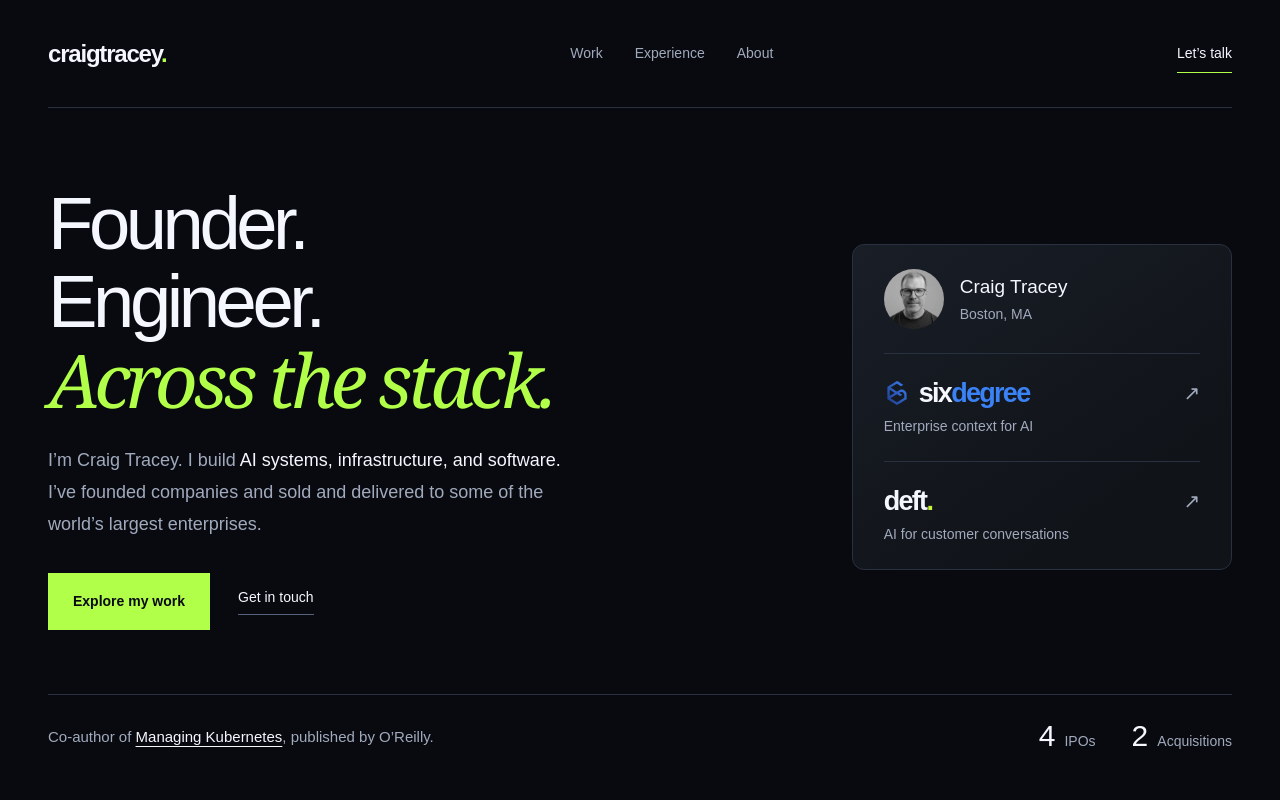
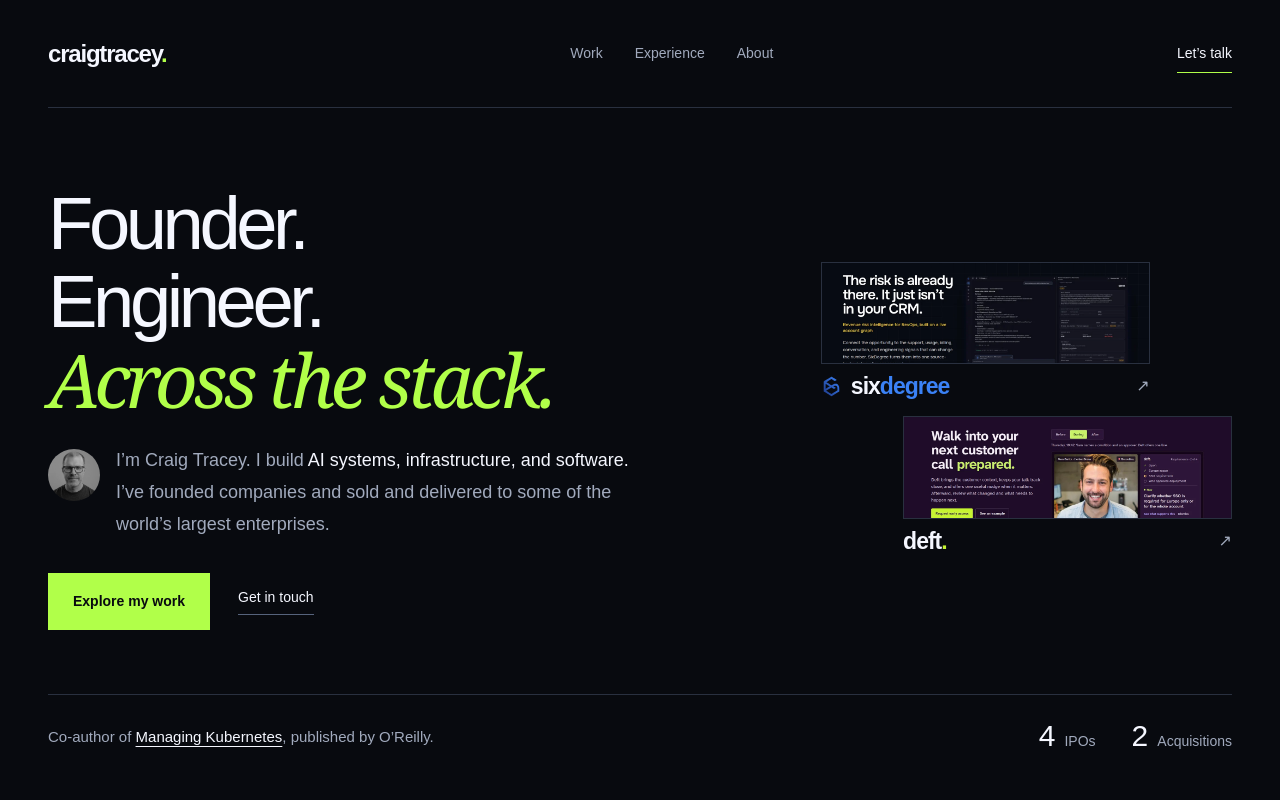
Before and after one commit to craigtracey/craigtracey.com, a Next.js app: page / in a window 1280 px wide. Shown: the top 800 px of the page. Built offline with nearby package versions, Linux system fonts and the light colour scheme.

Commit message:
Feature staggered project previews beside the hero

```diff
--- a/src/app/globals.css
+++ b/src/app/globals.css
@@ -826,42 +826,37 @@ em {
   gap: clamp(40px, 5vw, 72px);
   padding-top: clamp(44px, 6vw, 84px);
 }
-.hero-profile {
-  width: min(100%, 380px);
+.hero-intro { display: flex; align-items: flex-start; gap: 16px; }
+.hero-intro img {
+  width: 52px;
+  height: 52px;
+  flex: none;
+  margin-top: 5px;
+  object-fit: cover;
+  border-radius: 50%;
+  filter: grayscale(1) brightness(.82);
+}
+.hero-projects {
+  display: grid;
+  gap: 18px;
+  width: min(100%, 435px);
   justify-self: end;
-  padding: 0 clamp(20px, 2.4vw, 32px);
-  background: linear-gradient(145deg, #191e27, #101318 75%);
+}
+.hero-preview { display: grid; width: 80%; }
+.preview-deft { justify-self: end; }
+.preview-window {
+  display: block;
+  overflow: hidden;
+  aspect-ratio: 3.2;
   border: 1px solid var(--line);
-  border-radius: 12px;
+  background: #101318;
 }
-.profile-identity {
-  display: flex;
-  align-items: center;
-  gap: 16px;
-  padding: 24px 0;
-}
-.profile-identity img {
-  width: 60px;
-  height: 60px;
-  border-radius: 50%;
-  object-fit: cover;
-  filter: grayscale(1);
-}
-.profile-identity strong { display: block; font-size: 19px; font-weight: 500; }
-.profile-identity span, .profile-caption { color: var(--muted); font-size: 14px; }
-.profile-project {
-  display: grid;
-  grid-template-columns: 1fr auto;
-  align-items: center;
-  gap: 8px;
-  padding: 24px 0;
-  border-top: 1px solid var(--line);
-}
-.profile-project .project-brand img { width: 26px; height: 26px; }
-.profile-project .brand-wordmark { font-size: 27px; }
-.project-arrow { color: var(--muted); font-size: 20px; }
-.profile-project:is(:hover, :focus-visible) .project-arrow { color: var(--accent); }
-.profile-caption { grid-column: 1 / -1; }
+.preview-window img { display: block; width: 100%; height: 100%; object-fit: cover; object-position: center 30%; }
+.preview-caption { display: flex; align-items: center; justify-content: space-between; padding: 10px 0 0; }
+.preview-caption .project-brand img { width: 21px; height: 21px; }
+.preview-caption .brand-wordmark { font-size: 23px; letter-spacing: -1px; }
+.preview-caption > span:last-child { color: var(--muted); }
+.hero-preview:is(:hover, :focus-visible) .preview-window { border-color: var(--accent); }
 .hero-personal h1 {
   font-size: clamp(54px, 5.8vw, 80px);
   line-height: 1.05;
@@ -901,7 +896,14 @@ em {
 .hero-proof .career-milestones dd { font-size: 30px; letter-spacing: -1px; }
 .hero-proof .career-milestones dt { font-size: 14px; }
 @media (max-width: 760px) {
-  .hero-profile { width: 100%; justify-self: stretch; }
+  .hero-projects { width: 100%; grid-template-columns: repeat(2, minmax(0, 1fr)); gap: 16px; }
+  .hero-preview { width: 100%; }
+  .preview-window { aspect-ratio: 2; }
+  .hero-intro { gap: 12px; }
+  .hero-intro img { width: 40px; height: 40px; }
+  .preview-caption .project-brand { gap: 4px; }
+  .preview-caption .brand-wordmark { font-size: 19px; }
+  .preview-caption .project-brand img { width: 17px; height: 17px; }
   .hero-personal { grid-template-columns: 1fr; padding-top: 44px; row-gap: 36px; }
   .hero-personal h1 { font-size: clamp(46px, 11.5vw, 72px); margin-bottom: 18px; }
   .hero-personal .hero-description { font-size: 16px; }
--- a/src/app/page.tsx
+++ b/src/app/page.tsx
@@ -66,22 +66,24 @@ export default function Home() {
         <section className="hero hero-personal shell" aria-labelledby="hero-title">
           <div className="hero-main">
             <h1 id="hero-title">Founder.<br />Engineer.<br /><em>Across the stack.</em></h1>
-            <p className="hero-description">I’m Craig Tracey. I build <strong>AI systems, infrastructure, and software.</strong> I’ve founded companies and sold and delivered to some of the world’s largest enterprises.</p>
+            <div className="hero-intro">
+              <Image src="/images/craig-tracey.webp" alt="" width={52} height={52} unoptimized />
+              <p className="hero-description">I’m Craig Tracey. I build <strong>AI systems, infrastructure, and software.</strong> I’ve founded companies and sold and delivered to some of the world’s largest enterprises.</p>
+            </div>
             <div className="hero-actions"><a className="button" href="#work">Explore my work</a><a className="text-link" href={CONTACT_URL}>Get in touch</a></div>
           </div>
-          <aside className="hero-profile" aria-label="Craig Tracey and current projects">
-            <div className="profile-identity">
-              <Image src="/images/craig-tracey.webp" alt="" width={72} height={72} unoptimized />
-              <div><strong>Craig Tracey</strong><span>Boston, MA</span></div>
-            </div>
-            <a className="profile-project" href="https://sixdegree.ai" aria-label="Visit SixDegree">
-              <ProjectBrand name="SixDegree" /><span className="project-arrow" aria-hidden="true">↗</span>
-              <span className="profile-caption">Enterprise context for AI</span>
-            </a>
-            <a className="profile-project" href="https://deft.io" aria-label="Visit Deft">
-              <ProjectBrand name="Deft" /><span className="project-arrow" aria-hidden="true">↗</span>
-              <span className="profile-caption">AI for customer conversations</span>
-            </a>
+          <aside className="hero-projects" aria-label="Current projects">
+            {projects.map(project => (
+              <a className={`hero-preview preview-${project.className}`} key={project.name} href={project.url} aria-label={`Visit ${project.name}`}>
+                <span className="preview-window">
+                  <Image src={`/images/${project.className}.webp`} alt="" width={1200} height={project.className === "sixdegree" ? 667 : 608} unoptimized />
+                </span>
+                <span className="preview-caption">
+                  <ProjectBrand name={project.name} />
+                  <span aria-hidden="true">↗</span>
+                </span>
+              </a>
+            ))}
           </aside>
           <div className="hero-proof">
             <p>Co-author of <a href="https://www.oreilly.com/library/view/managing-kubernetes/9781492033905/">Managing Kubernetes</a>, published by O’Reilly.</p>
```
